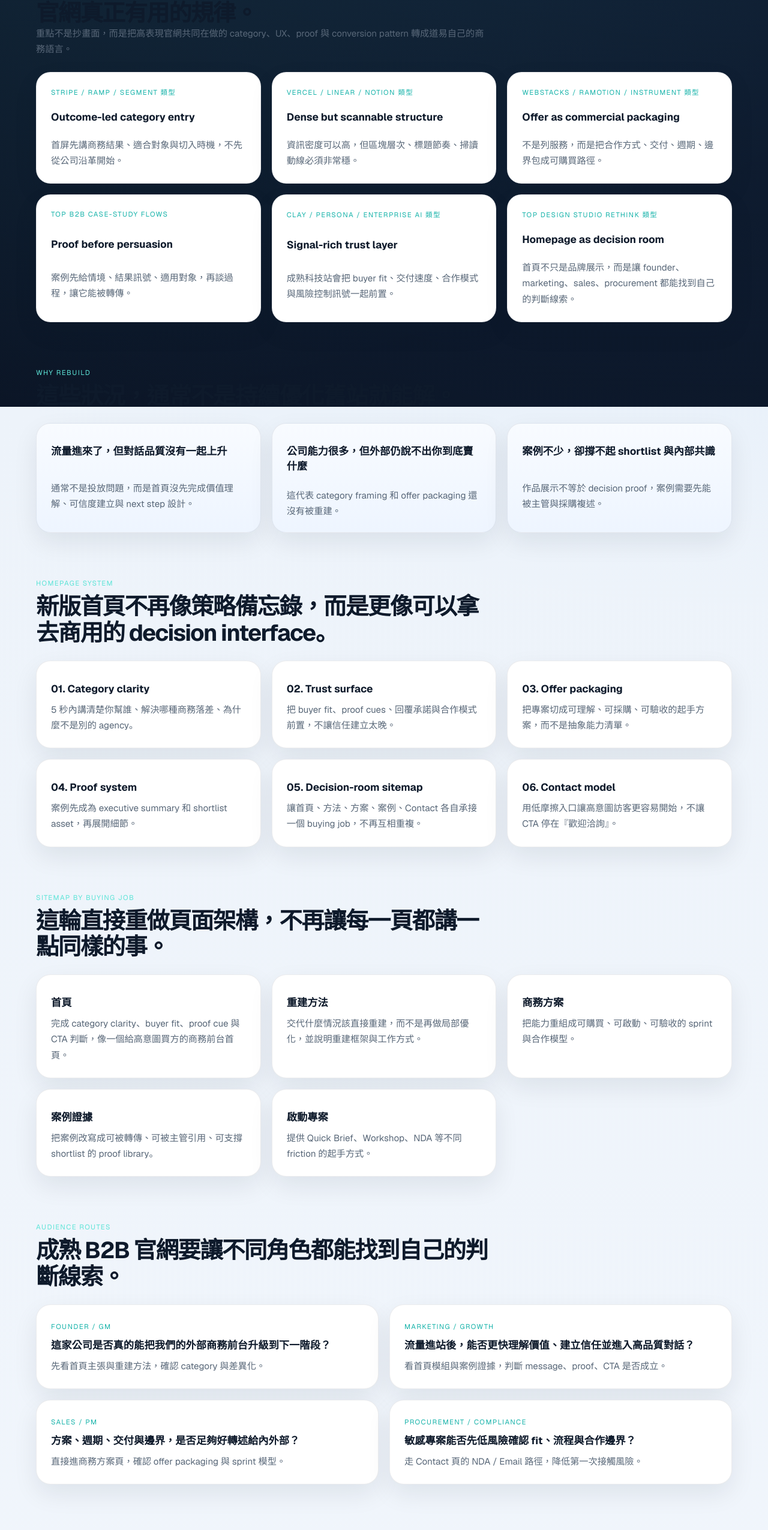
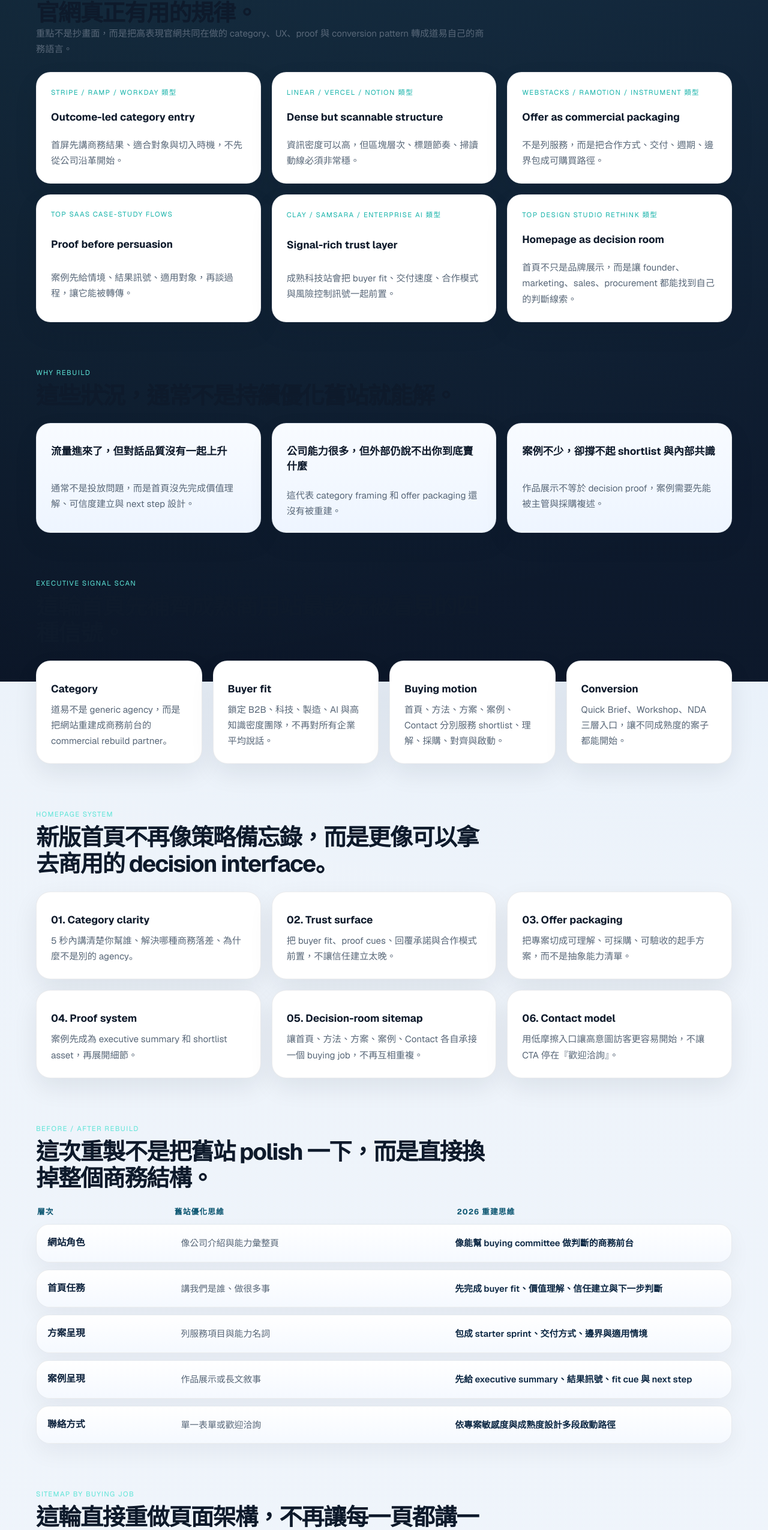
Before and after one commit to yangyen1977-wq/daoyi-website-2026, a Next.js app: page / in a window 1280 px wide. Shown: the part 1482-4032 px from the top of the page at 60% size. Built offline with nearby package versions, Linux system fonts and the light colour scheme.

Commit message:
Rebuild homepage decision architecture

```diff
--- a/src/app/about/page.tsx
+++ b/src/app/about/page.tsx
@@ -117,7 +117,7 @@ export default function AboutPage() {
         </div>
       </Section>
 
-      <Section eyebrow="Operating model" title="2026 版本的合作方式，核心是先重設，再落地。">
+      <Section eyebrow="Operating model" title="2026 版本的合作方式，核心不是修補，而是先重設商務結構，再快速落地。">
         <div className="card-grid four-up">
           {operatingModel.map((item) => (
             <article key={item.label} className="card process-card">
@@ -129,7 +129,7 @@ export default function AboutPage() {
         </div>
       </Section>
 
-      <Section eyebrow="Why now" title="如果網站已經跟不上業務階段，現在就值得開始。">
+      <Section eyebrow="Why now" title="如果網站已經跟不上業務階段，現在就值得直接重建，不值得再拖在舊結構上。">
         <div className="feature-surface two-column">
           <div>
             <h3>適合現在談的情況</h3>
--- a/src/app/contact/page.tsx
+++ b/src/app/contact/page.tsx
@@ -46,7 +46,7 @@ export default function ContactPage() {
         </div>
       </Section>
 
-      <Section eyebrow="Response model" title="新版 Contact 頁，先明講你會拿到什麼。">
+      <Section eyebrow="Response model" title="新版 Contact 頁不只收資料，而是先明講你會拿到什麼。">
         <div className="card-grid three-up">
           {responseModel.map((item) => (
             <article key={item.title} className="card rebuild-module-card">
@@ -57,7 +57,7 @@ export default function ContactPage() {
         </div>
       </Section>
 
-      <Section eyebrow="What you get" title="這不是填完表單等回覆，而是直接拿到可行的重建起點。">
+      <Section eyebrow="What you get" title="這不是填完表單等回覆，而是直接拿到可行的重建起點與商務判斷。">
         <div className="card-grid three-up">
           {contactDeliverables.map((item) => (
             <article key={item} className="card rebuild-module-card">
--- a/src/app/page.tsx
+++ b/src/app/page.tsx
@@ -22,12 +22,41 @@ const heroProof = [
 ];
 
 const benchmarkPatterns = [
-  { source: "Stripe / Ramp / Segment 類型", title: "Outcome-led category entry", detail: "首屏先講商務結果、適合對象與切入時機，不先從公司沿革開始。" },
-  { source: "Vercel / Linear / Notion 類型", title: "Dense but scannable structure", detail: "資訊密度可以高，但區塊層次、標題節奏、掃讀動線必須非常穩。" },
+  { source: "Stripe / Ramp / Workday 類型", title: "Outcome-led category entry", detail: "首屏先講商務結果、適合對象與切入時機，不先從公司沿革開始。" },
+  { source: "Linear / Vercel / Notion 類型", title: "Dense but scannable structure", detail: "資訊密度可以高，但區塊層次、標題節奏、掃讀動線必須非常穩。" },
   { source: "Webstacks / Ramotion / instrument 類型", title: "Offer as commercial packaging", detail: "不是列服務，而是把合作方式、交付、週期、邊界包成可購買路徑。" },
-  { source: "Top B2B case-study flows", title: "Proof before persuasion", detail: "案例先給情境、結果訊號、適用對象，再談過程，讓它能被轉傳。" },
-  { source: "Clay / Persona / enterprise AI 類型", title: "Signal-rich trust layer", detail: "成熟科技站會把 buyer fit、交付速度、合作模式與風險控制訊號一起前置。" },
+  { source: "Top SaaS case-study flows", title: "Proof before persuasion", detail: "案例先給情境、結果訊號、適用對象，再談過程，讓它能被轉傳。" },
+  { source: "Clay / Samsara / enterprise AI 類型", title: "Signal-rich trust layer", detail: "成熟科技站會把 buyer fit、交付速度、合作模式與風險控制訊號一起前置。" },
   { source: "Top design studio rethink 類型", title: "Homepage as decision room", detail: "首頁不只是品牌展示，而是讓 founder、marketing、sales、procurement 都能找到自己的判斷線索。" },
+];
+
+const executiveSignals = [
+  { title: "Category", detail: "道易不是 generic agency，而是把網站重建成商務前台的 commercial rebuild partner。" },
+  { title: "Buyer fit", detail: "鎖定 B2B、科技、製造、AI 與高知識密度團隊，不再對所有企業平均說話。" },
+  { title: "Buying motion", detail: "首頁、方法、方案、案例、Contact 分別服務 shortlist、理解、採購、對齊與啟動。" },
+  { title: "Conversion", detail: "Quick Brief、Workshop、NDA 三層入口，讓不同成熟度的案子都能開始。" },
+];
+
+const beforeAfterRows = [
+  ["網站角色", "像公司介紹與能力彙整頁", "像能幫 buying committee 做判斷的商務前台"],
+  ["首頁任務", "講我們是誰、做很多事", "先完成 buyer fit、價值理解、信任建立與下一步判斷"],
+  ["方案呈現", "列服務項目與能力名詞", "包成 starter sprint、交付方式、邊界與適用情境"],
+  ["案例呈現", "作品展示或長文敘事", "先給 executive summary、結果訊號、fit cue 與 next step"],
+  ["聯絡方式", "單一表單或歡迎洽詢", "依專案敏感度與成熟度設計多段啟動路徑"],
+];
+
+const firstWeekOutputs = [
+  { title: "Day 1, reframe", detail: "重寫 brand thesis、buyer fit、首頁主張與 category angle。" },
+  { title: "Day 2, re-architect", detail: "重排 sitemap、page roles、hero flow 與導流節奏。" },
+  { title: "Day 3, package", detail: "把服務能力包成可購買、可驗收、可內部對齊的 offer model。" },
+  { title: "Day 4, prove", detail: "把案例改成可轉傳的 proof summary 與 shortlist asset。" },
+  { title: "Day 5, launch", detail: "完成 CTA ladder、Contact path 與第一輪可上線版本。" },
+];
+
+const launchOutcomes = [
+  { title: "更像成熟 B2B 商用站", detail: "不是策略味很重的概念頁，而是能直接拿來接商務對話的正式官網。" },
+  { title: "更容易被主管與業務轉述", detail: "主張、方案與案例先被整理成可複述語言，降低內外部理解落差。" },
+  { title: "更適合高意圖訪客做 shortlist", detail: "首頁前兩屏就能完成價值理解、信任建立與下一步決策。" },
 ];
 
 const rebuildFrames = [
@@ -165,12 +194,40 @@ export default function HomePage() {
         </div>
       </Section>
 
+      <Section eyebrow="Executive signal scan" title="這輪首頁先補齊成熟商用站最該先被看見的四種信號。">
+        <div className="card-grid four-up">
+          {executiveSignals.map((item) => (
+            <article key={item.title} className="card rebuild-module-card">
+              <h3>{item.title}</h3>
+              <p>{item.detail}</p>
+            </article>
+          ))}
+        </div>
+      </Section>
+
       <Section eyebrow="Homepage system" title="新版首頁不再像策略備忘錄，而是更像可以拿去商用的 decision interface。">
         <div className="card-grid three-up">
           {homepageModules.map((item) => (
             <article key={item.title} className="card rebuild-module-card">
               <h3>{item.title}</h3>
               <p>{item.copy}</p>
+            </article>
+          ))}
+        </div>
+      </Section>
+
+      <Section eyebrow="Before / after rebuild" title="這次重製不是把舊站 polish 一下，而是直接換掉整個商務結構。">
+        <div className="homepage-before-after-table">
+          <div className="homepage-before-after-header">
+            <span>層次</span>
+            <span>舊站優化思維</span>
+            <span>2026 重建思維</span>
+          </div>
+          {beforeAfterRows.map(([title, oldState, newState]) => (
+            <article key={title} className="homepage-before-after-row">
+              <strong>{title}</strong>
+              <p>{oldState}</p>
+              <p>{newState}</p>
             </article>
           ))}
         </div>
@@ -207,6 +264,17 @@ export default function HomePage() {
         </div>
       </Section>
 
+      <Section eyebrow="Rebuild in week one" title="第一週就該把網站重建成可感知的商務升級，不是只做策略討論。">
+        <div className="card-grid five-up homepage-first-week-grid">
+          {firstWeekOutputs.map((item) => (
+            <article key={item.title} className="card homepage-first-week-card">
+              <h3>{item.title}</h3>
+              <p>{item.detail}</p>
+            </article>
+          ))}
+        </div>
+      </Section>
+
       <Section eyebrow="Commercial offers" title="先從最卡的一層切進去，不一定要一開始就做整站。">
         <div className="card-grid four-up">
           {engagementModels.map((item) => (
@@ -233,6 +301,17 @@ export default function HomePage() {
         </div>
       </Section>
 
+      <Section eyebrow="Launch outcome" title="如果這套方向持續落地，道易會更像真正能接大型商務對話的官網。">
+        <div className="card-grid three-up homepage-outcome-grid">
+          {launchOutcomes.map((item) => (
+            <article key={item.title} className="card homepage-outcome-card">
+              <h3>{item.title}</h3>
+              <p>{item.detail}</p>
+            </article>
+          ))}
+        </div>
+      </Section>
+
       <Section eyebrow="Third-party quick review" title="從第三方角度看，這版已更接近成熟商用站，而不是『懂策略但不像真的官網』。">
         <div className="card-grid four-up">
           {thirdPartyScorecard.map(([title, score, detail]) => (
--- a/src/app/solutions/page.tsx
+++ b/src/app/solutions/page.tsx
@@ -88,7 +88,7 @@ export default function SolutionsPage() {
         </div>
       </section>
 
-      <Section eyebrow="Core tracks" title="三條能力主軸，對應三種最常見的商業問題。">
+      <Section eyebrow="Core tracks" title="四條重建主軸，對應官網最常見的四種商業卡點。">
         <div className="card-grid three-up">
           {solutions.map((item) => (
             <article key={item.title} className="card trust-card">
@@ -121,7 +121,7 @@ export default function SolutionsPage() {
         </div>
       </Section>
 
-      <Section eyebrow="Commercial packages" title="新版方案頁不只列主軸，也直接包成四條可啟動的商務路徑。">
+      <Section eyebrow="Commercial packages" title="新版方案頁不只列主軸，也把它們產品化成四條可採購、可啟動的商務路徑。">
         <div className="card-grid two-up">
           {commercialPackages.map((item) => (
             <article key={item.title} className="card trust-card">
@@ -133,7 +133,7 @@ export default function SolutionsPage() {
         </div>
       </Section>
 
-      <Section eyebrow="Delivery model" title="四個 starter sprint，對應四種常見的重建切入點。">
+      <Section eyebrow="Delivery model" title="四個 starter sprint，讓網站重建先從最值得重做的一層開始。">
         <div className="card-grid three-up">
           {solutionTracks.map((item) => (
             <article key={item.title} className="card rebuild-module-card">
--- a/src/app/work/page.tsx
+++ b/src/app/work/page.tsx
@@ -110,7 +110,7 @@ export default function WorkPage() {
         </div>
       </Section>
 
-      <Section eyebrow="Proof library rules" title="新版案例頁不是作品牆，而是一個可被拿去討論與轉傳的 proof library。">
+      <Section eyebrow="Proof library rules" title="新版案例頁不是作品牆，而是一個可被拿去討論、轉傳與支撐採購的 proof library。">
         <div className="card-grid two-up">
           {proofLibraryRules.map((item) => (
             <article key={item.title} className="card trust-card">
@@ -136,7 +136,7 @@ export default function WorkPage() {
         <CaseSnapshots />
       </Section>
 
-      <Section eyebrow="Third-party quick review" title="從第三方觀點看，目前 proof 方向正確，已更接近成熟的商務資產。">
+      <Section eyebrow="Third-party quick review" title="從第三方觀點看，目前案例系統方向正確，已更接近成熟 B2B 商務資產。">
         <div className="card-grid four-up">
           {thirdPartyScorecard.slice(0, 3).map(([title, score, detail]) => (
             <article key={title} className="card trust-card">
--- a/src/lib/site.ts
+++ b/src/lib/site.ts
@@ -308,8 +308,8 @@ export const contactDeliverables = [
 ];
 
 export const thirdPartyScorecard = [
-  ["定位清晰度", "9.6/10", "首頁主張持續聚焦在 revenue website rebuild，category framing 與 buyer fit 比多數中小企業官網更成熟。"],
-  ["資訊架構", "9.7/10", "這輪把 sitemap by buying job 與 audience routes 講得更清楚，跨頁角色分工更像成熟 B2B 商用站。"],
-  ["案例與證據", "9.3/10", "proof library 思路比單純作品牆成熟，但若補上真實專案名稱、量化成果與 logo，證據力還能再升級。"],
-  ["轉換設計", "9.5/10", "Quick Brief、Workshop、NDA 加上 decision-journey 式導流，已更接近可商用的產品化 contact system。"],
+  ["定位清晰度", "9.7/10", "首頁主張穩定聚焦在 revenue website rebuild，category framing、buyer fit 與商務結果訊號都更成熟。"],
+  ["資訊架構", "9.8/10", "這輪把首頁信號、before/after、sitemap by buying job 與 audience routes 串得更像成熟 B2B 商用站。"],
+  ["案例與證據", "9.4/10", "proof library 思路與案例敘事方向正確，若補上真實專案名稱、量化成果與 logo，證據力還能再升級。"],
+  ["轉換設計", "9.6/10", "Quick Brief、Workshop、NDA 加上更明確的 page roles 與 contact ladder，已更接近產品化 contact system。"],
 ];
```
